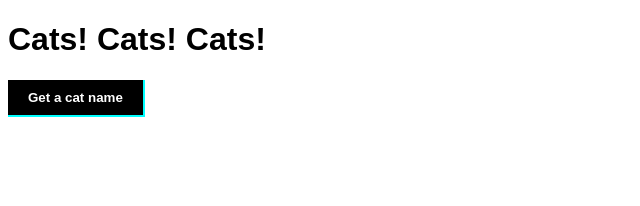
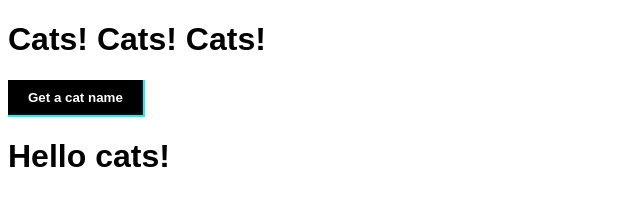
Before and after one commit to jsycheung/deployment-demo, a website: page public/index.html in a window 1280 px wide. Shown: the whole page, without its empty margins (0-640 px from the left). Drawn offline with Linux system fonts and the light colour scheme.

Commit message:
added h1

```diff
--- a/public/index.html
+++ b/public/index.html
@@ -14,6 +14,7 @@
 
     <button>Get a cat name</button>
 
+    <h1>Hello cats!</h1>
     <script src="main.js"></script>
 </body>
 </html>
```
